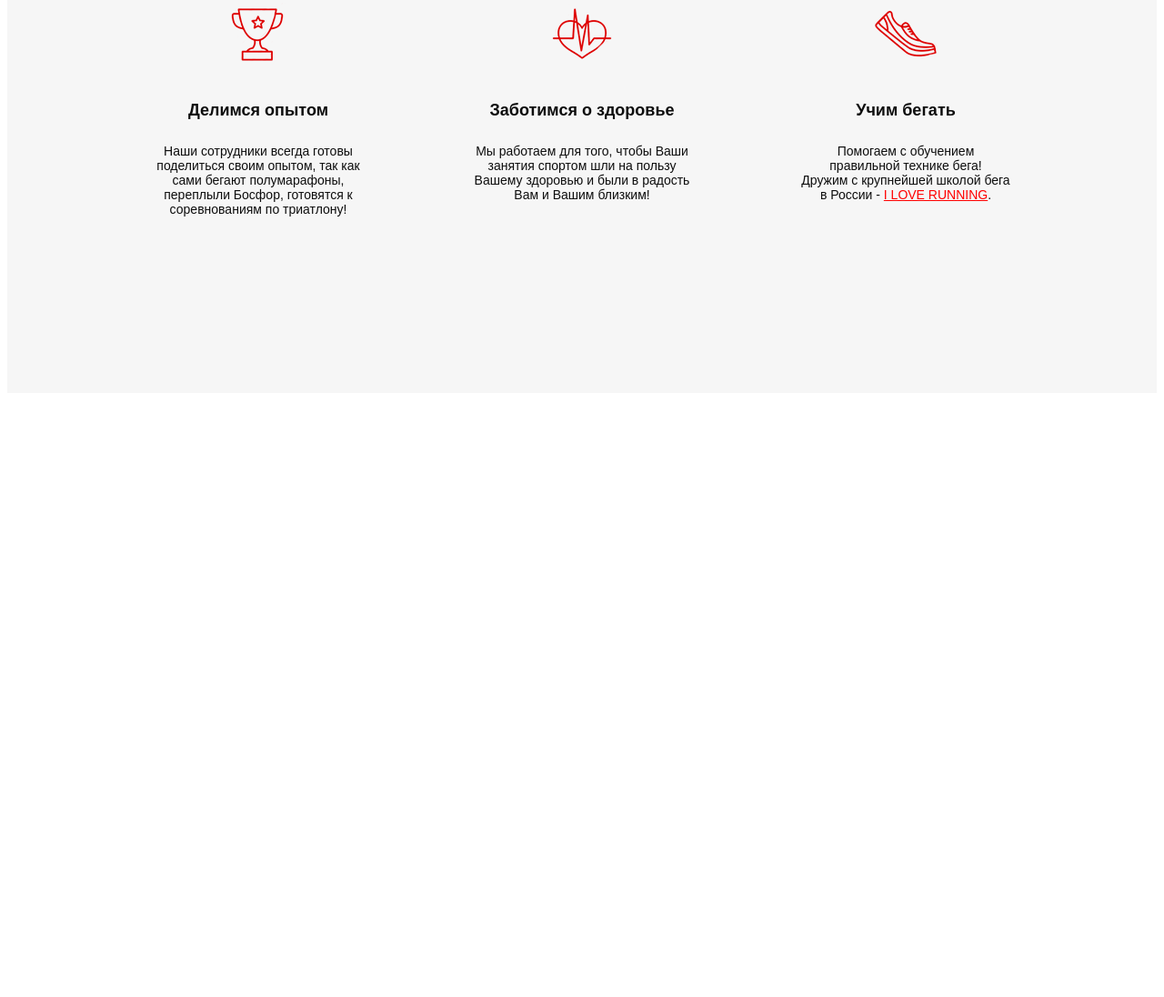
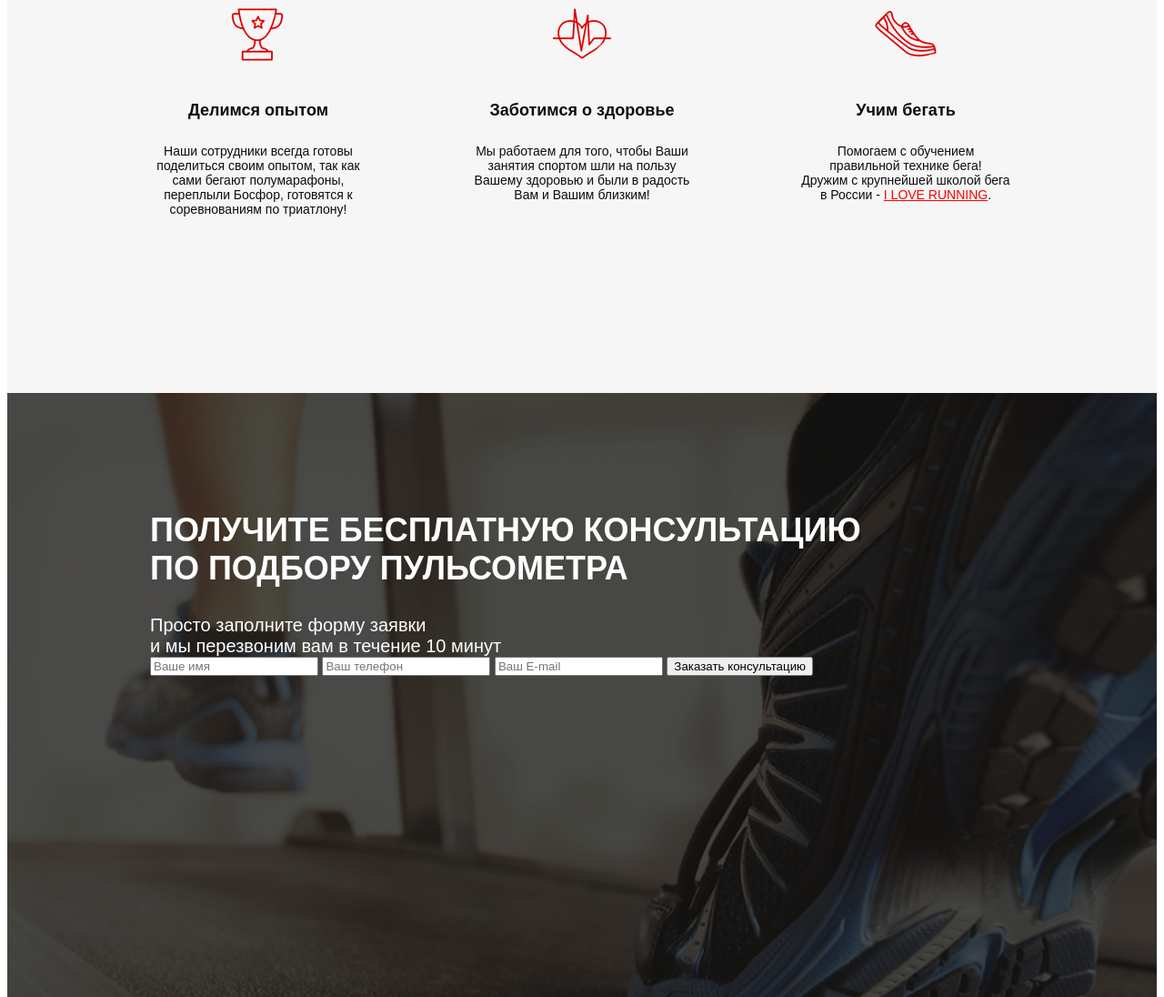
Before and after one commit to Trifonix/landing_third, a website: page index.html in a window 1280 px wide. Shown: the part 963-2059 px from the top of the page at 91% size. Before the commit the page ends 1403 px from the top, so only its background shows below. Drawn offline with nearby package versions, Linux system fonts and the light colour scheme; files that its build step writes are made by us from their sources.

Commit message:
start add third section

```diff
--- a/index.html
+++ b/index.html
@@ -113,5 +113,24 @@
             </div>
         </div>
     </div>
+    <!-- Создаем секцию с формой -->
+    <div class="consultation">
+        <div class="container">
+            <h2 class="title title_left">
+                Получите бесплатную консультацию<br>
+                по подбору пульсометра
+            </h2>
+            <div class="consultation__descr">
+                Просто заполните форму заявки<br>
+                и мы перезвоним вам в течение 10 минут
+            </div>
+            <form class="feed-form" action="#">
+                <input type="text" placeholder="Ваше имя" required name="name">
+                <input type="number" placeholder="Ваш телефон" required name="phone">
+                <input type="email" placeholder="Ваш E-mail" required name="email">
+                <button>Заказать консультацию</button>
+            </form>
+        </div>
+    </div>
 </body>
 </html>
--- /dev/null
+++ b/src/sass/blocks/_consultation.scss
@@ -0,0 +1,10 @@
+.consultation {
+    min-height: 680px;
+    padding: 100px 0 92px 0;
+    background: url(../img/consultation.jpg) center (center/cover) no-repeat;
+    &__descr {
+        color: #fff;
+        font-size: 20px;
+        font-weight: 500;
+    }
+}
--- a/src/sass/style.scss
+++ b/src/sass/style.scss
@@ -12,3 +12,4 @@
 @import 'blocks/buttons';
 @import 'blocks/odds';
 @import 'blocks/titles';
+@import 'blocks/consultation';
```
